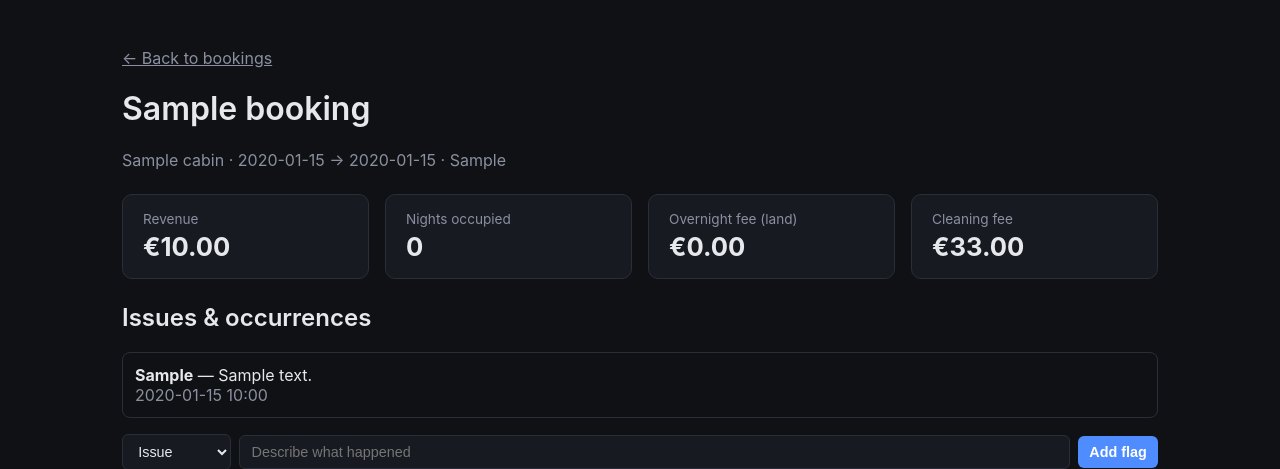
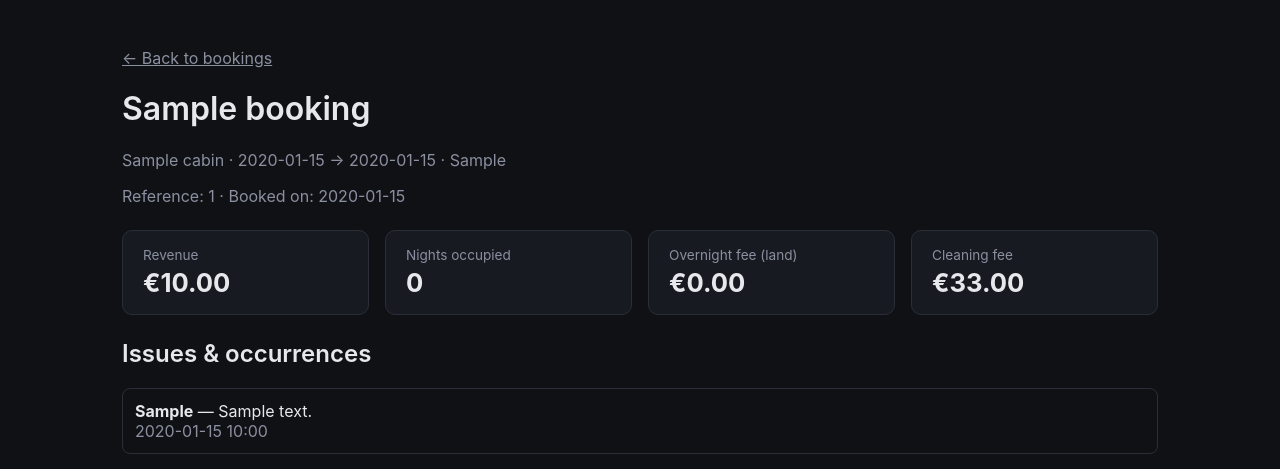
Before and after one commit to bernardocatalaof-star/sollo, a FastAPI app: page /bookings/1 in a window 1280 px wide. Shown: the part 53-522 px from the top of the page. Run offline with FastAPI, Linux system fonts and the light colour scheme; tables that the repository leaves empty hold one stand-in row (values such as "Sample post"); some libraries are stand-ins or nearby versions.

Commit message:
Show booking reference + booked-on date on the booking detail page
Needed to debug why "Sales this month" isn't picking up bookings that
should count -- booked_at was only used internally for the Sales card,
with no way to see what actually got synced for a given row.

```diff
--- a/app/templates/booking_detail.html
+++ b/app/templates/booking_detail.html
@@ -4,6 +4,7 @@
 <p><a href="/bookings" class="muted">&larr; Back to bookings</a></p>
 <h1>{{ booking.guest_name or "Guest" }}</h1>
 <p class="muted">{{ booking.cabin.name }} · {{ booking.check_in }} → {{ booking.check_out }} · {{ booking.booking_source or "unknown source" }}</p>
+<p class="muted">Reference: {{ booking.external_id }} · Booked on: {{ booking.booked_at if booking.booked_at else "not set — check COL_BOOKED_AT / the sheet's raw value" }}</p>
 
 <div class="cards">
   <div class="card">
```
